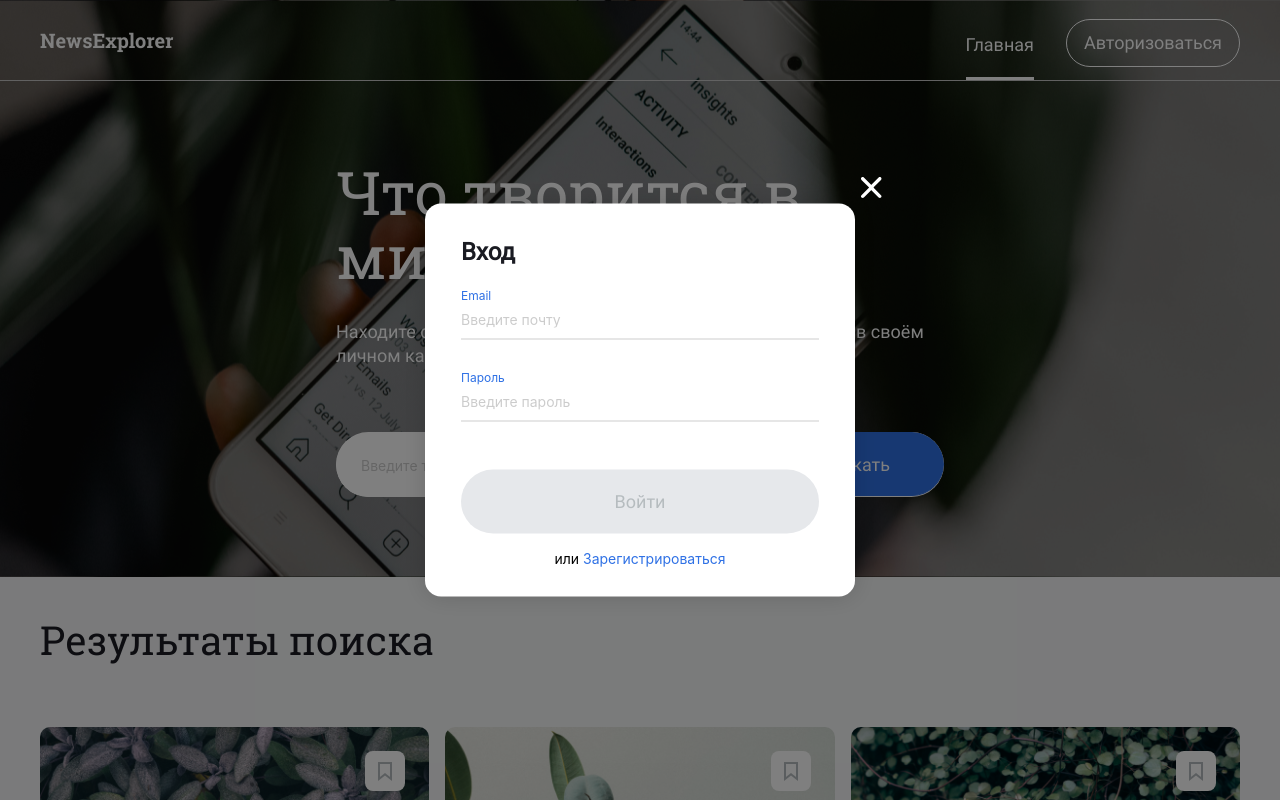
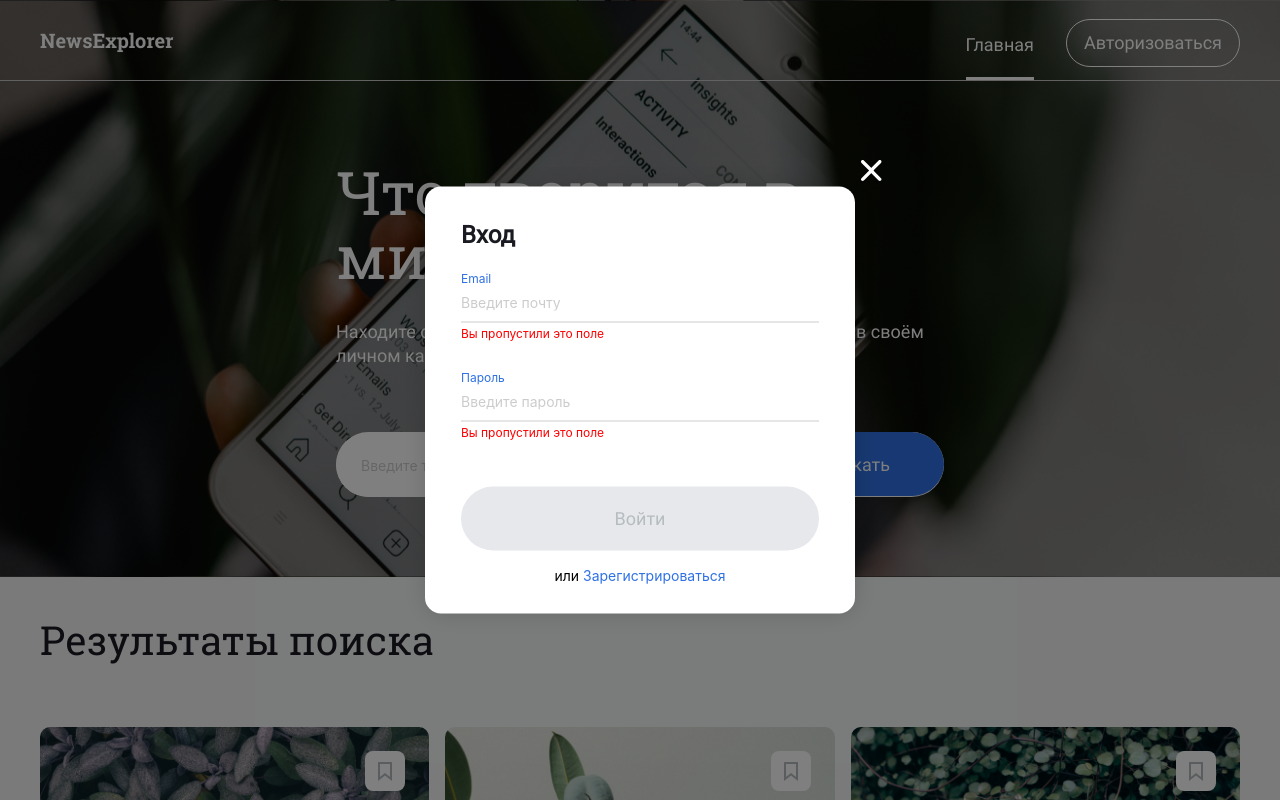
Before and after one commit to natalja1912/news-explorer-frontend, a React (Create React App) app: page / in a window 1280 px wide. Both pictures are taken after a click on the button "Авторизоваться". Shown: the top 800 px of the page. Built offline with nearby package versions, Linux system fonts and the light colour scheme.

Commit message:
feat: validation

```diff
--- a/package.json
+++ b/package.json
@@ -11,6 +11,8 @@
     "react-image": "^4.0.3",
     "react-router-dom": "^5.2.0",
     "react-scripts": "4.0.1",
+    "react-validation": "^3.0.7",
+    "validator": "^13.5.2",
     "web-vitals": "^0.2.4"
   },
   "scripts": {
--- a/src/components/LoginPopup/LoginPopup.css
+++ b/src/components/LoginPopup/LoginPopup.css
@@ -24,15 +24,14 @@ input::placeholder {
 }
 
 .popup__input-error{
-    display: none;
     margin: 0;
     padding: 0;
-    margin-top: 5px;
+    margin-top: 3px;
     font-family: "Inter", Arial, sans-serif;
     font-style: normal;
-    font-weight: normal;
+    font-weight: 400;
     font-size: 12px;
-    line-height: 1;
+    line-height: 1.25;
     color: #FF0000;
 
 }
--- a/src/components/LoginPopup/LoginPopup.js
+++ b/src/components/LoginPopup/LoginPopup.js
@@ -2,10 +2,44 @@ import React, { useEffect, useState } from 'react';
 import Popup from '../Popup/Popup';
 import PopupWithForm from '../PopupWithForm/PopupWithForm';
 import './LoginPopup.css';
+import { validation } from '../../utils/validation';
 
 function LoginPopup({ isOpen, onClose, onUpdateUser, redirectLoginPopup }) {
     const [inputValues, setInputValues] = useState({ email: '', password: '' });
-    const [isSubmitButtonActive, setSubmitButtonActive] = useState(false);
+    const [errorText, setErrorText] = useState({ email: 'Вы пропустили это поле.', password: 'Вы пропустили это поле.' });
+
+    const [errors, setErrors] = useState({
+        email: {
+            required: true,
+            isEmail: true
+        },
+        password: {
+            required: true,
+            minLength: true
+        }
+    })
+
+    useEffect(() => {
+        const { email, password } = inputValues;
+        const finalEmailError = validation('email', email);
+        const finalPasswordError = validation('password', password);
+
+        setErrors({
+            ...errors,
+            email: finalEmailError,
+            password: finalPasswordError
+        });
+
+        let emailText;
+        let passwordText;
+        email === '' ? emailText = "Вы пропустили это поле" : emailText = "Неправильный формат email";
+        password === '' ? passwordText = "Вы пропустили это поле" : passwordText = "Пароль должен содержать не менее 8 символов";
+        setErrorText({
+            ...errorText,
+            'email': emailText,
+            'password': passwordText,
+        })
+    }, [inputValues])
 
     function handleChange(e) {
         const { name, value } = e.target;
@@ -27,35 +61,30 @@ function LoginPopup({ isOpen, onClose, onUpdateUser, redirectLoginPopup }) {
         handleClose();
     }
 
-    function handleClose(){
+    function handleClose() {
         setInputValues({ email: '', password: '' });
         onClose();
     }
 
-    function handleRedirect(){
+    function handleRedirect() {
         redirectLoginPopup(true);
         onClose();
     }
 
-    useEffect(() => {
-        if (inputValues.email.length > 0 && inputValues.password.length > 0) {
-            setSubmitButtonActive(true);
-        }
-        else {
-            setSubmitButtonActive(false);
-        }
-    }, [inputValues]);
+    const isEmailErrorActive = Object.values(errors.email).some((el) => el);
+    const isPasswordErrorActive = Object.values(errors.password).some((el) => el);
+    const isSubmitButtonActive = !isEmailErrorActive && !isPasswordErrorActive;
 
     return (
         <Popup isOpen={isOpen} onClose={handleClose}>
             <PopupWithForm name="login" title="Вход" buttonText={"Войти"} buttonRedirectText='Зарегистрироваться' isOpen={isOpen} onClose={handleClose} handleRedirect={handleRedirect} submitButtonActive={isSubmitButtonActive} onSubmit={(e) => handleSubmit(e)}>
                 <label className="popup__input">Email
                     <input value={inputValues.email} placeholder='Введите почту' onChange={(e) => handleChange(e)} type="text" className="popup__text" name="email" minLength="2" maxLength="40" required />
-                    <span className="popup__input-error">Неправильный формат email</span>
+                    {isEmailErrorActive && <span className="popup__input-error">{errorText.email}</span>}
                 </label>
                 <label className="popup__input">Пароль
                     <input value={inputValues.password} placeholder='Введите пароль' onChange={(e) => handleChange(e)} type="password" className="popup__text" name="password" minLength="8" maxLength="40" required />
-                    <span className="popup__input-error">Вы пропустили это поле.</span>
+                    {isPasswordErrorActive && <span className="popup__input-error">{errorText.password}</span>}
                 </label>
             </PopupWithForm>
         </Popup>
--- a/src/components/RegisterPopup/RegisterPopup.css
+++ b/src/components/RegisterPopup/RegisterPopup.css
@@ -24,7 +24,6 @@ input::placeholder {
 }
 
 .popup__input-error{
-    display: none;
     margin: 0;
     padding: 0;
     margin-top: 5px;
--- a/src/components/RegisterPopup/RegisterPopup.js
+++ b/src/components/RegisterPopup/RegisterPopup.js
@@ -2,10 +2,49 @@ import React, { useEffect, useState } from 'react';
 import Popup from '../Popup/Popup';
 import PopupWithForm from '../PopupWithForm/PopupWithForm';
 import './RegisterPopup.css';
+import { validation } from '../../utils/validation';
 
 function RegisterPopup({ isOpen, onClose, onUpdateUser, redirectRegisterPopup }) {
     const [inputValues, setInputValues] = useState({ email: '', password: '', name: '' });
-    const [isSubmitButtonActive, setSubmitButtonActive] = useState(false);
+    const [errorText, setErrorText] = useState({ email: 'Вы пропустили это поле', password: 'Вы пропустили это поле', name: 'Вы пропустили это поле' });
+
+    const [errors, setErrors] = useState({
+        email: {
+            required: true,
+            isEmail: true
+        },
+        password: {
+            required: true,
+            minLength: true
+        },
+        name: {
+            required: true
+        }
+    })
+
+    useEffect(() => {
+        const { email, password, name } = inputValues;
+        const finalEmailError = validation('email', email);
+        const finalPasswordError = validation('password', password);
+        const finalNameError = validation('userName', name);
+
+        setErrors({
+            ...errors,
+            email: finalEmailError,
+            password: finalPasswordError,
+            name: finalNameError
+        });
+
+        let emailText;
+        let passwordText;
+        email === '' ? emailText = "Вы пропустили это поле" : emailText = "Неправильный формат email";
+        password === '' ? passwordText = "Вы пропустили это поле" : passwordText = "Пароль должен содержать не менее 8 символов";
+        setErrorText({
+            ...errorText,
+            'email': emailText,
+            'password': passwordText,
+        })
+    }, [inputValues])
 
     function handleChange(e) {
         const { name, value } = e.target;
@@ -27,39 +66,35 @@ function RegisterPopup({ isOpen, onClose, onUpdateUser, redirectRegisterPopup })
         handleClose();
     }
 
-    function handleClose(){
+    function handleClose() {
         setInputValues({ email: '', password: '', name: '' });
         onClose();
     }
 
-    function handleRedirect(){
+    function handleRedirect() {
         redirectRegisterPopup(true);
         onClose();
     }
 
-    useEffect(() => {
-        if (inputValues.email.length > 0 && inputValues.password.length > 0 && inputValues.name.length > 0) {
-            setSubmitButtonActive(true);
-        }
-        else {
-            setSubmitButtonActive(false);
-        }
-    }, [inputValues]);
+    const isEmailErrorActive = Object.values(errors.email).some((el) => el);
+    const isPasswordErrorActive = Object.values(errors.password).some((el) => el);
+    const isNameErrorActive = Object.values(errors.name).some((el) => el);
+    const isSubmitButtonActive = !isEmailErrorActive && !isPasswordErrorActive && !isNameErrorActive;
 
     return (
         <Popup isOpen={isOpen} onClose={handleClose}>
             <PopupWithForm name="register" title="Регистрация" buttonText={"Зарегистрироваться"} buttonRedirectText='Войти' isOpen={isOpen} onClose={handleClose} handleRedirect={handleRedirect} submitButtonActive={isSubmitButtonActive} onSubmit={(e) => handleSubmit(e)}>
                 <label className="popup__input">Email
                     <input value={inputValues.email} placeholder='Введите почту' onChange={(e) => handleChange(e)} type="text" className="popup__text" name="email" minLength="2" maxLength="40" required />
-                    <span className="popup__input-error">Неправильный формат email</span>
+                    {isEmailErrorActive && <span className="popup__input-error">{errorText.email}</span>}
                 </label>
                 <label className="popup__input">Пароль
                     <input value={inputValues.password} placeholder='Введите пароль' onChange={(e) => handleChange(e)} type="password" className="popup__text" name="password" minLength="8" maxLength="40" required />
-                    <span className="popup__input-error">Вы пропустили это поле.</span>
+                    {isPasswordErrorActive && <span className="popup__input-error">{errorText.password}</span>}
                 </label>
                 <label className="popup__input">Имя
                     <input value={inputValues.name} placeholder='Введите своё имя' onChange={(e) => handleChange(e)} type="text" className="popup__text" name="name" minLength="2" maxLength="40" required />
-                    <span className="popup__input-error">Неправильный формат email</span>
+                    {isNameErrorActive && <span className="popup__input-error">{errorText.name}</span>}
                 </label>
             </PopupWithForm>
         </Popup>
--- /dev/null
+++ b/src/utils/validation.js
@@ -0,0 +1,22 @@
+import validator from 'validator';
+
+export const validators = {
+    email: {
+        required: (value) => { return value === '' },
+        isEmail: (value) => { return !validator.isEmail(value) }
+    },
+    password: {
+        required: (value) => { return value === '' },
+        minLength: (value) => { return value.length < 8 }
+    },
+    userName: {
+        required: (value) => { return value === '' }
+    },
+}
+
+export const validation = (name, value) => Object.keys(validators[name]).map(key => {
+    const result = validators[name][key](value);
+    return { [key]: result };
+}).reduce((acc, curr) => {
+    return { ...acc, ...curr }
+});
```
Also changed, not shown: 2 other files (tests, documents, lock files or other folders).
